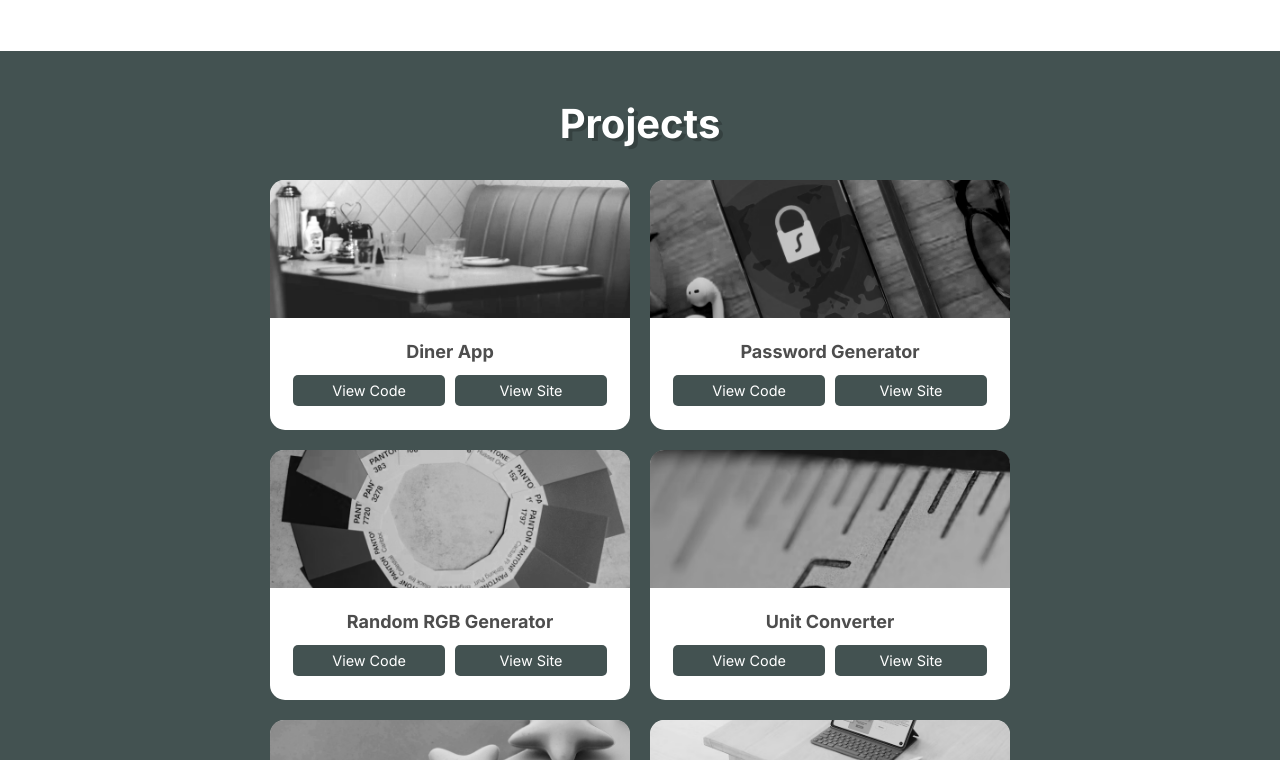
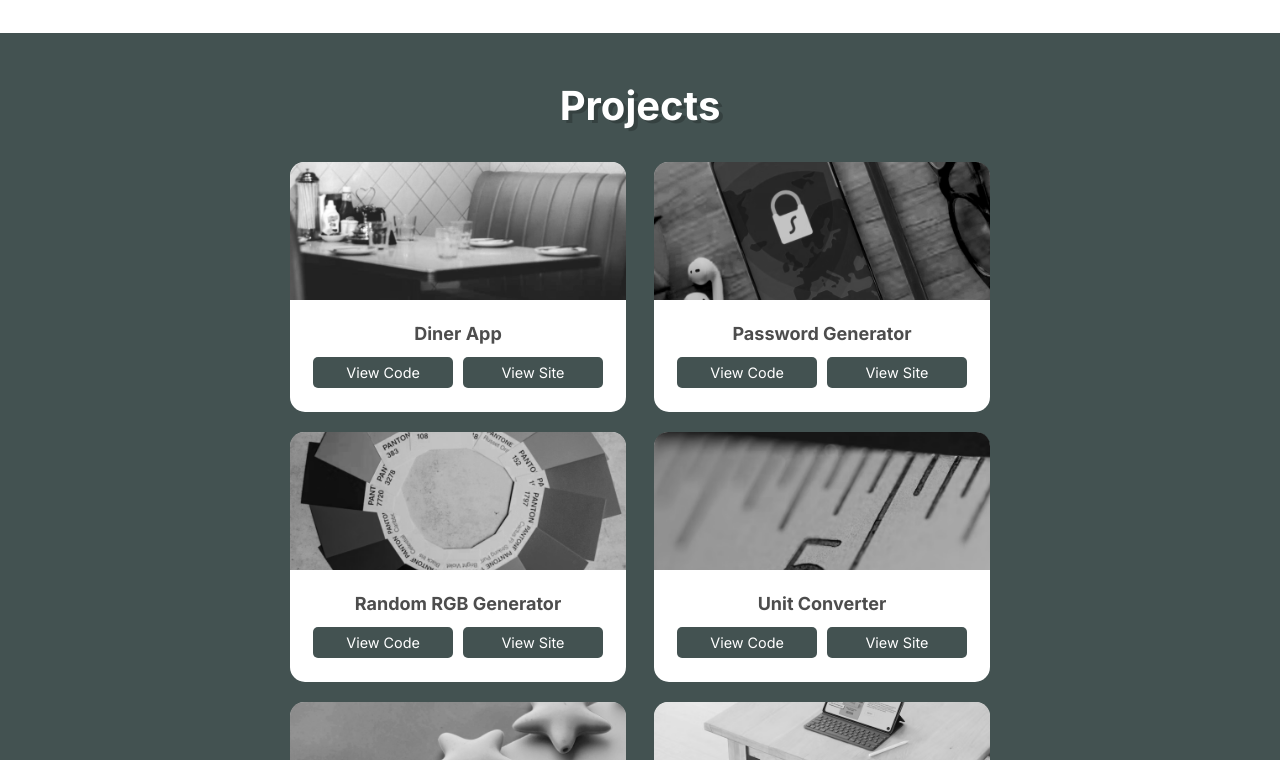
Before and after one commit to BenAllington95/my-portfolio-reactjs, a React (Create React App) app in the folder my-app/: page / in a window 1280 px wide. Shown: the part 1680-2440 px from the top of the page. Built offline with nearby package versions, Linux system fonts and the light colour scheme.

Commit message:
Update index.css

```diff
--- a/my-app/src/index.css
+++ b/my-app/src/index.css
@@ -115,8 +115,6 @@ a {
   color: #202020;
   background: #d1d1d0;
 }
-
-
 
 .sub-heading {
   color: #E2CF00;
@@ -250,6 +248,7 @@ a {
 .hamburger-nav {
   width: 100%;
   min-height: 100vh;
+  height: 100%;
   top: 0;
   left: 0;
   z-index: 999;
@@ -271,9 +270,11 @@ a {
 
 .hamburger-list {
   list-style: none;
-  padding: 1em 0;
+  padding: 0;
   text-align: center;
-  margin-top: 4em;
+  display: grid;
+  place-content: center;
+  height: 100%;
 }
 
 
@@ -282,14 +283,14 @@ a {
 
 .nav-list {
   padding: 1em 0;
-  margin: 0;
+  margin: 0 auto;
   text-align: center;
   display: none;
 }
 
 .nav-list-items,
 .hamburger-list-items {
-  padding: 2em 0;
+  padding: 1.5em 5em;
   font-weight: bold;
   text-transform: uppercase;
   cursor: pointer;
@@ -396,7 +397,7 @@ a {
 
 .project-cards {
   display: flex;
-  justify-content: center;
+  justify-content: space-between;
   align-items: center;
   flex-direction: column;
   flex-wrap: wrap;
@@ -581,7 +582,7 @@ a {
   /* Main */
 
   .main {
-    min-height: 100vh;
+    min-height: 85vh;
   }
 
   .main-subheading {
@@ -597,7 +598,7 @@ a {
   }
 
   .card {
-    width: 40%;
+    width: 48%;
     height: 250px;
   }
 
@@ -621,7 +622,7 @@ a {
 @media (min-width: 900px) {
 
   .container {
-    max-width: 900px;
+    max-width: 700px;
     width: 90%;
     margin: 0 auto;
   }
```
